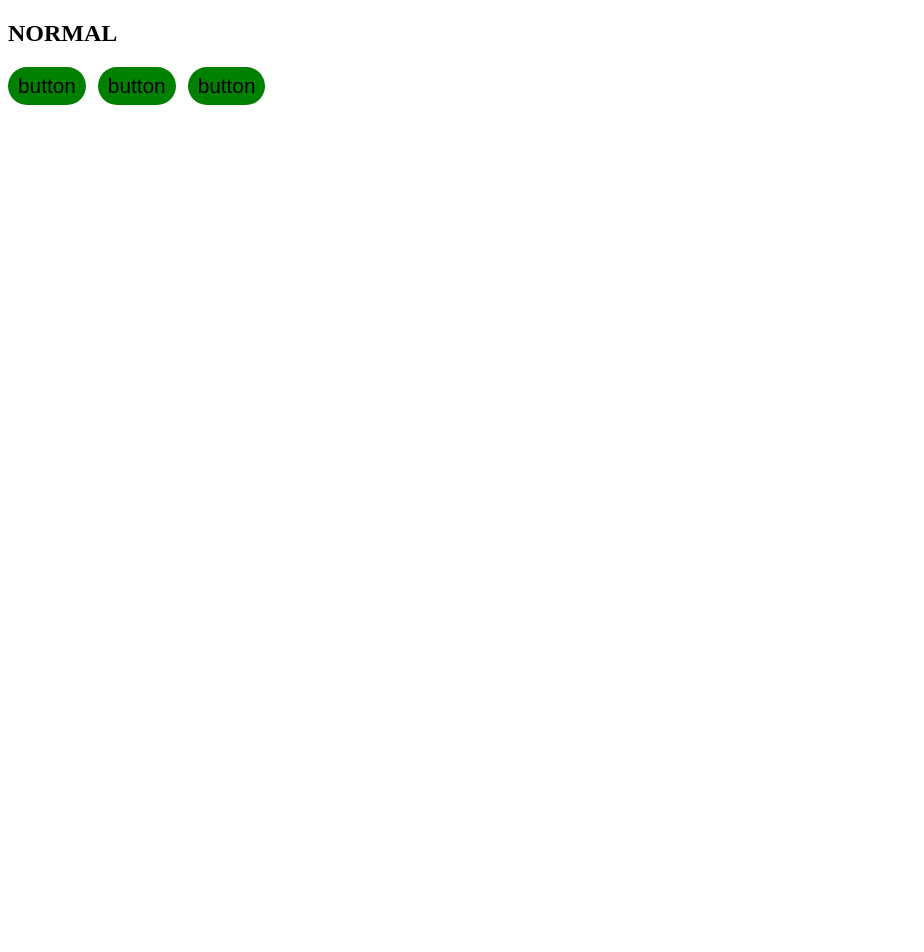
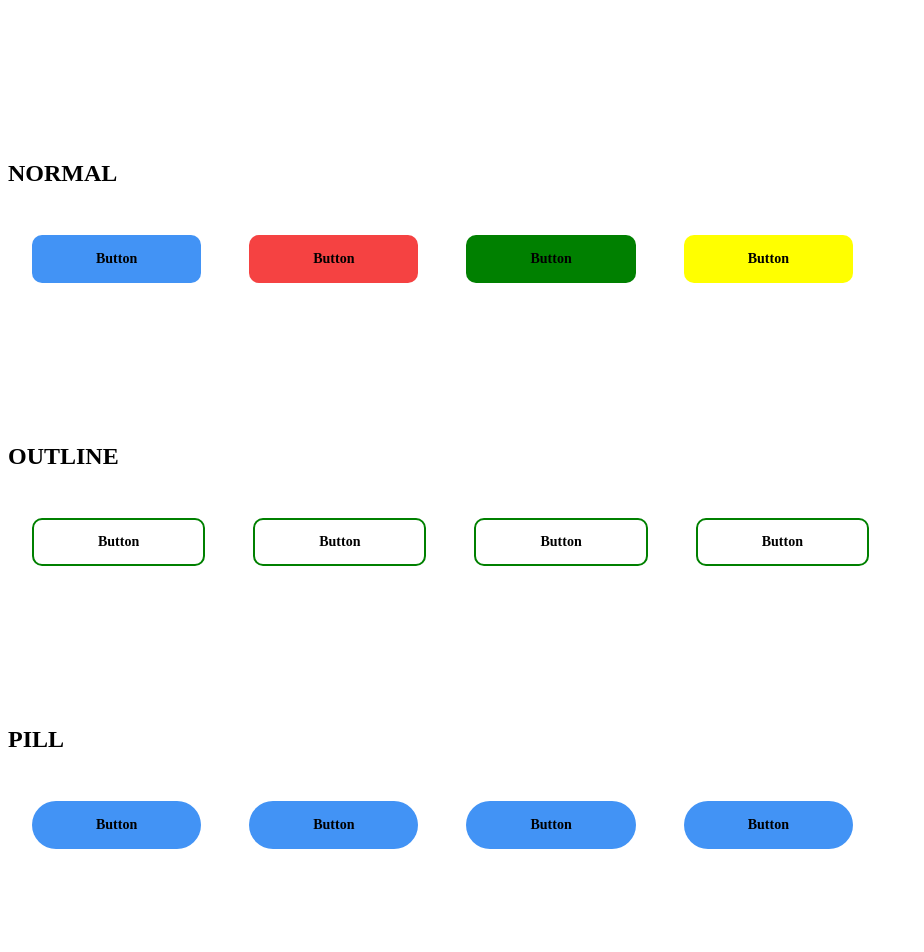
Before and after one commit to dhanyaRV/ReactTraining, a React (Create React App) app: page / in a window 1280 px wide. Shown: the top 952 px of the page, without its empty margins (0-924 px from the left). Before the commit the page ends 800 px from the top, so only its background shows below. Built offline with nearby package versions, Linux system fonts and the light colour scheme.

Commit message:
buttons updated

```diff
--- a/package.json
+++ b/package.json
@@ -11,6 +11,7 @@
     "react-dom": "^17.0.1",
     "react-scripts": "4.0.1",
     "styled-components": "^5.3.0",
+    "styled-system": "^5.1.5",
     "web-vitals": "^0.2.4"
   },
   "scripts": {
--- a/src/App.js
+++ b/src/App.js
@@ -1,28 +1,73 @@
 import React from 'react';
 import styled from 'styled-components';
 
-const Button = styled.button`
-  font-family:sans-serif;
-  font-size: 1.3rem;
-  border: none;
-  border-radius: 20px;
-  padding: 7px 10px;
 
-  background: ${props => (props.primary? 'red' : 'green')};
-  color: ${props => (props.primary? 'white' : 'black')};
-  &:hover {
-    background:blue;
+import {Button} from './styles/elements.js'
+
+
+// import './App.css'
+
+const Container = styled.div`
+  width: 1280px;
+  min-width: 1280px;
+  margin: 0 auto;
+  .row {
+    width: 100%;
+    display: flex;
+    align-items: center;
   }
-`;
+`
+
+const Subhead = styled.h3`
+  font-size: 24px;
+  font-weight: 600;
+  margin: 160px 0 48px;
+`
+
+
 function App() {
   return (
-    <div>
-      <h2>NORMAL</h2>
-      <Button variant="primary">button</Button>&nbsp;&nbsp;&nbsp;
-      <Button >button</Button>&nbsp;&nbsp;&nbsp;
-      <Button >button</Button>&nbsp;&nbsp;&nbsp;
+    <div className="App">
+    <Container>
+      <Subhead>NORMAL</Subhead>
+        <div className="row">
 
 
+          <Button primary >Button</Button>
+          <Button secondary>Button</Button>
+          <Button  success>Button</Button>
+          <Button  warning>Button</Button>
+        </div>
+
+        <Subhead>OUTLINE</Subhead>
+        <div className="row">
+
+
+          <Button  outline>Button</Button>
+          <Button  outline>Button</Button>
+          <Button  outline>Button</Button>
+          <Button  outline>Button</Button>
+        </div>
+
+        <Subhead>PILL</Subhead>
+        <div className="row">
+
+
+          <Button  pill >Button</Button>
+          <Button  pill>Button</Button>
+          <Button  pill>Button</Button>
+          <Button  pill>Button</Button>
+        </div>
+        <Subhead>SQUARE</Subhead>
+        <div className="row">
+
+
+          <Button  square>Button</Button>
+          <Button  square>Button</Button>
+          <Button  square>Button</Button>
+          <Button  square>Button</Button>
+        </div>
+      </Container>
     </div>
   );
 }
--- /dev/null
+++ b/src/styles/elements.js
@@ -0,0 +1,57 @@
+import styled, {css} from 'styled-components';
+import { colors } from './global.js'
+
+export const Button = styled.button`
+height: 48px;
+line-height: 40px;
+padding: 0 64px;
+font-weight: 600;
+/* color: ${colors.black};
+background: ${colors.white}; */
+font-family: 'Avenir';
+cursor: pointer;
+margin: 0 24px;
+font-size: 14px;
+text-decoration: none;
+${props => props.outline && css`
+    background: none;
+    border: 2px solid ${colors.success };
+    border-radius:10px;
+
+  `};
+${props => props.primary && css`
+    background: ${colors.primary};
+    border-radius:10px;
+    border:2px ${colors.primary };
+
+`};
+${props => props.secondary && css`
+    background: ${colors.secondary};
+    border-radius:10px;
+    border:2px ${colors.secondary };
+`};
+
+${props => props.success && css`
+    background: ${colors.success};
+    border-radius:10px;
+    border:2px ${colors.success };
+`};
+${props => props.warning && css`
+    background: ${colors.warning};
+    border-radius:10px;
+    border:2px ${colors.warning };
+`};
+
+${props => props.pill && css`
+    background: ${colors.primary};
+    border-radius:100px;
+    border:2px ${colors.primary };
+`};
+
+
+${props => props.square && css`
+    background: ${colors.success};
+    border-radius:none;
+    border:2px ${colors.success };
+`};
+`
--- /dev/null
+++ b/src/styles/global.js
@@ -0,0 +1,10 @@
+export const colors = {
+
+    white: '#fff',
+    black: '#000',
+    gray: '#818181',
+    primary: '#4293f5',
+    secondary: '#f54242',
+    success: 'green',
+    warning:'yellow'
+}
```
Also changed, not shown: 2 other files (tests, documents, lock files or other folders).
